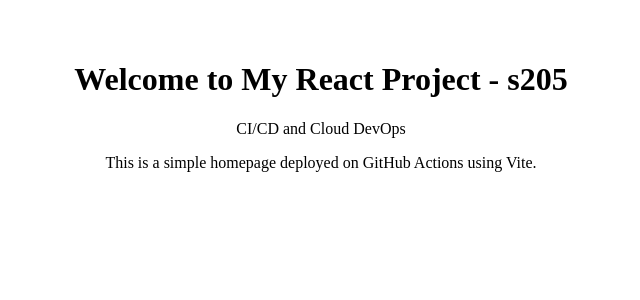
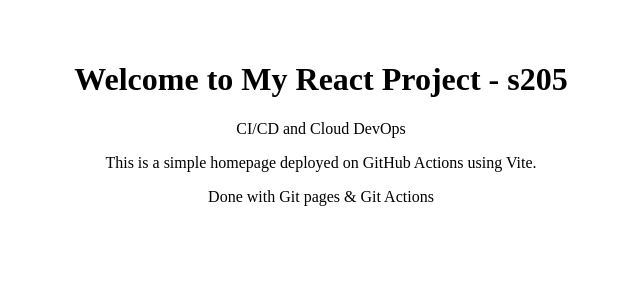
Before and after one commit to 2300032728/reactapp728-gitactions, a React (Vite) app: page / in a window 1280 px wide. Shown: the top 300 px of the page, without its empty margins (319-959 px from the left). Built offline with nearby package versions, Linux system fonts and the light colour scheme.

Commit message:
update App.jsx

```diff
--- a/src/App.jsx
+++ b/src/App.jsx
@@ -6,6 +6,7 @@
       <h1>Welcome to My React Project - s205</h1>
       <p>CI/CD and Cloud DevOps</p>
       <p>This is a simple homepage deployed on GitHub Actions using Vite.</p>
+      <p>Done with Git pages & Git Actions</p>
     </div>
   );
 }
```
